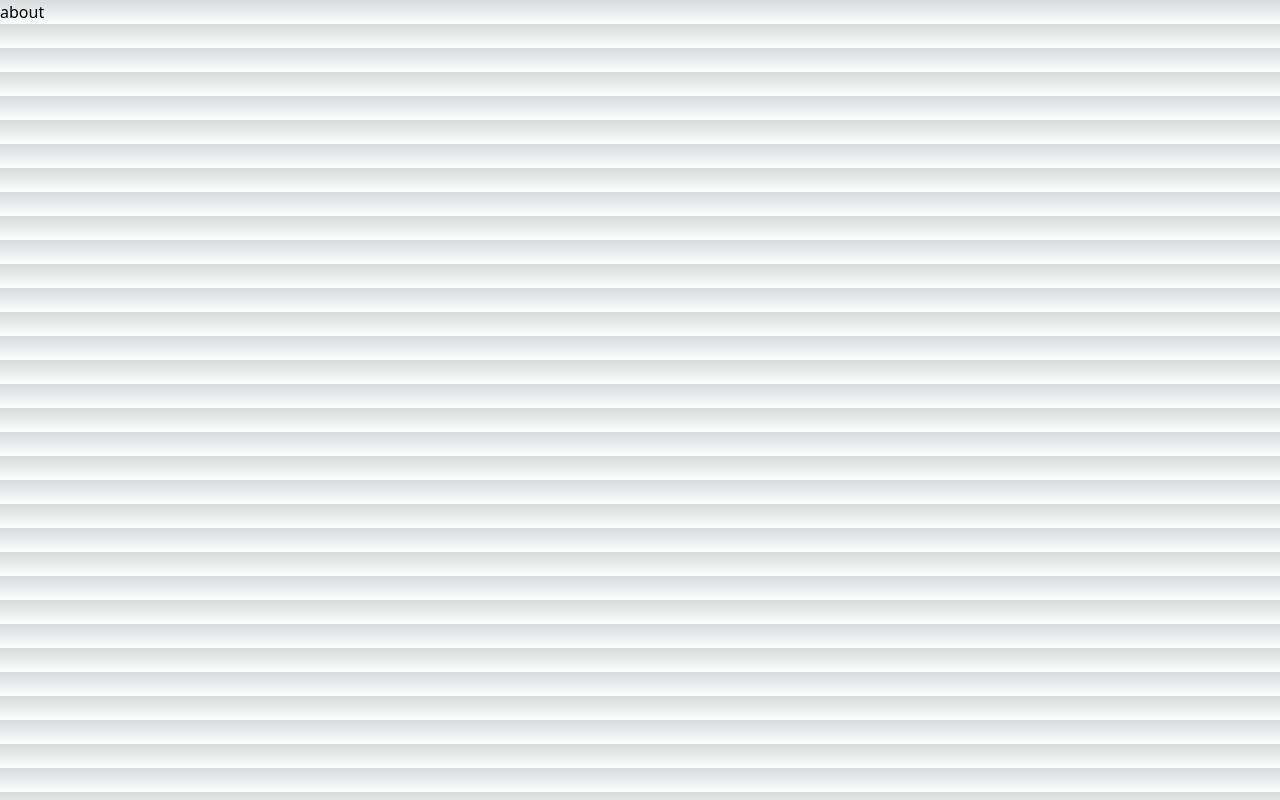
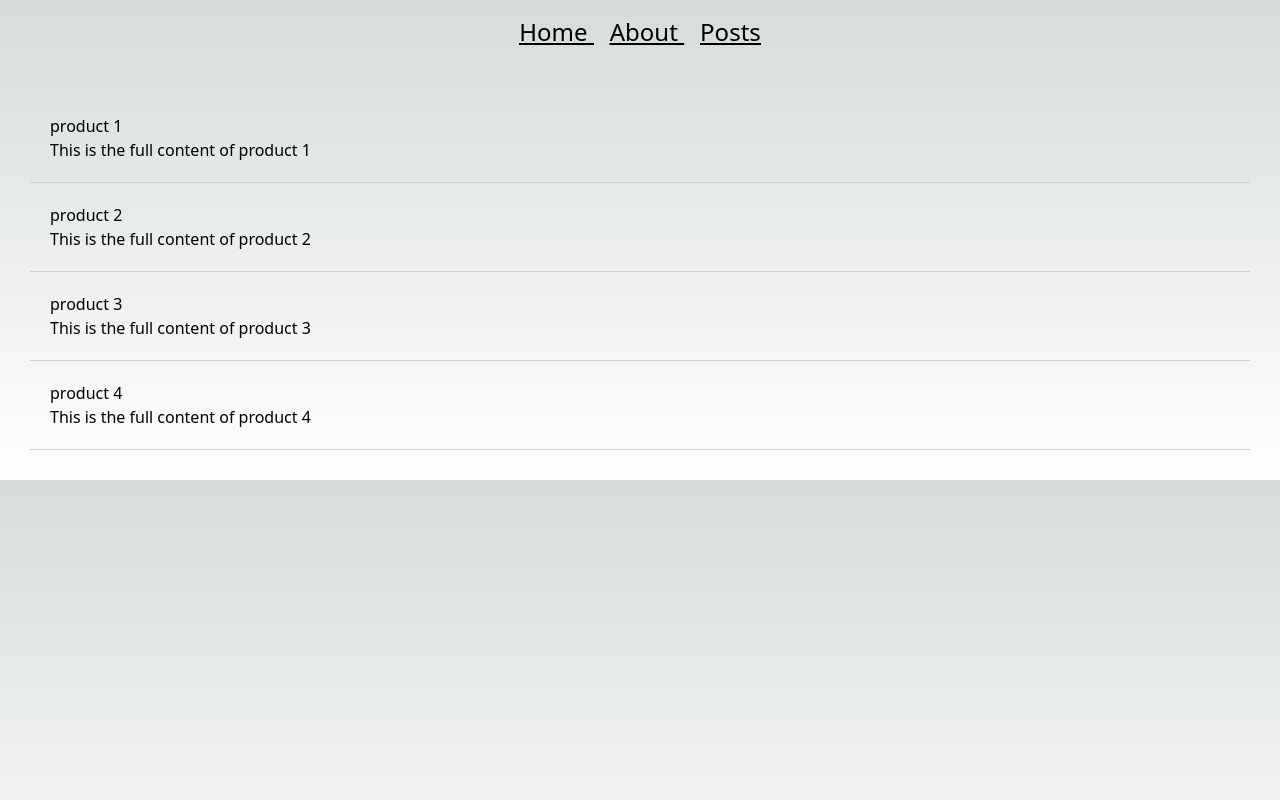
Before and after one commit to prins1085/nextJs_project, a Next.js app: page /about in a window 1280 px wide. Built offline with nearby package versions, Linux system fonts and the light colour scheme; data requests are answered from the project's data file.

Commit message:
Retrieve Existing data

```diff
--- a/pages/about.js
+++ b/pages/about.js
@@ -1,48 +1,37 @@
-// import React from "react";
-// import Navbar from "./Navbar";
+import React from "react";
+import Navbar from "./Navbar";
 
-// export async function getStaticProps() {
-//   console.log("Revalidate page");
-//   const res = await fetch("http://localhost:4000/products");
-//   const posts = await res.json();
+export async function getStaticProps() {
+  console.log("Revalidate page");
+  const res = await fetch("http://localhost:4000/products");
+  const posts = await res.json();
 
-//   return {
-//     props: {
-//       posts,
-//     },
-//     revalidate:10,
-//   };
-// }
-
-// const about = ({ posts }) => {
-//   return (
-//     <>
-//     <Navbar/>
-
-//     <div style={{ padding: 30 }}>
-//       <div>
-//         {posts.map(post =>
-//           <div
-//             key={post.id}
-//             style={{ padding: 20, borderBottom: '1px solid #ccc' }}>
-//             <h2>{post.title}</h2>
-//             <p>{post.content}</p>
-//           </div>)}
-//       </div>
-//     </div>
-//     </>
-//   );
-// };
-
-// export default about;
-
-
-import React from 'react'
-
-const about = () => {
-  return (
-    <div>about</div>
-  )
+  return {
+    props: {
+      posts,
+    },
+    revalidate:10,
+  };
 }
 
-export default about
+const about = ({ posts }) => {
+  return (
+    <>
+    <Navbar/>
+
+    <div style={{ padding: 30 }}>
+      <div>
+        {posts.map(post =>
+          <div
+            key={post.id}
+            style={{ padding: 20, borderBottom: '1px solid #ccc' }}>
+            <h2>{post.title}</h2>
+            <p>{post.content}</p>
+          </div>)}
+      </div>
+    </div>
+    </>
+  );
+};
+
+export default about;
```
